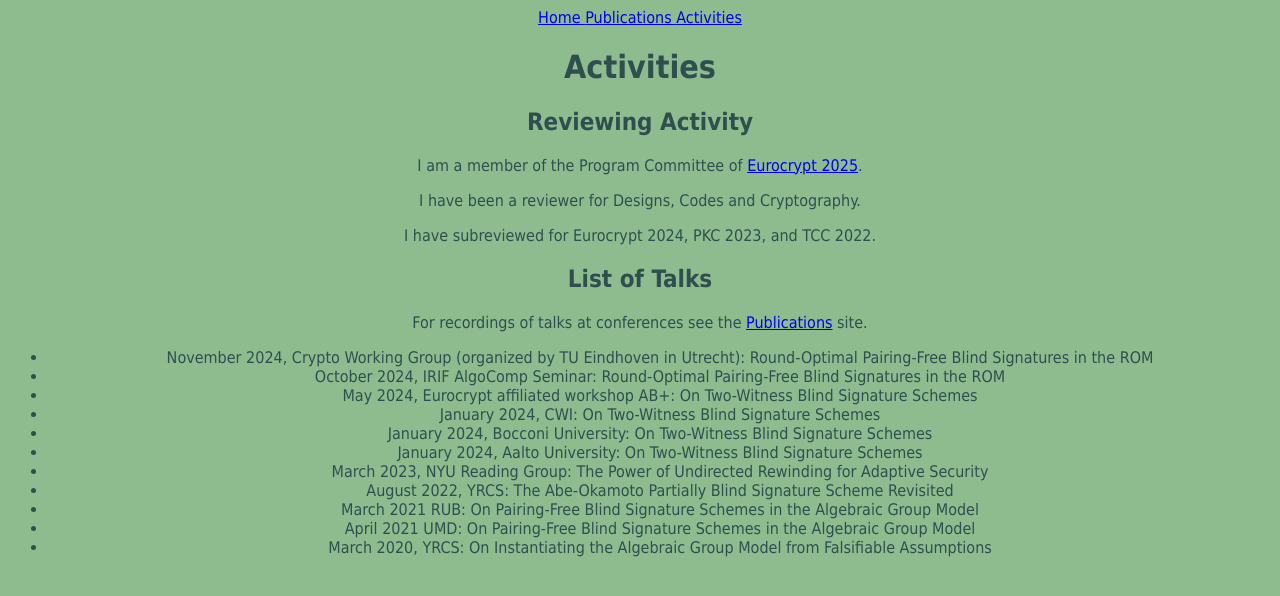
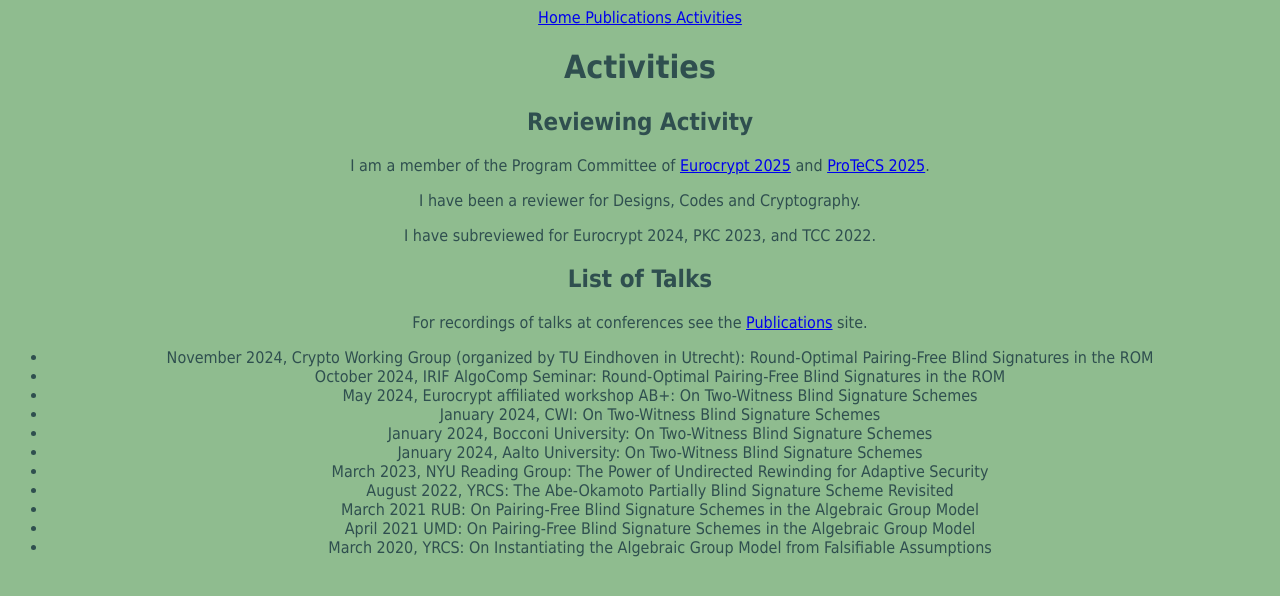
Before and after one commit to juliakastner/juliakastner.github.io, a Jekyll site: the page built from activities.md, in a window 1280 px wide. Shown: the top 596 px of the page. Built offline with Jekyll 4.4.1, drawn with Linux system fonts in a browser that asks for light colours.

Commit message:
added protecs pc membership

```diff
--- a/activities.md
+++ b/activities.md
@@ -6,7 +6,7 @@ title: Activities
 # Activities
 
 ## Reviewing Activity
-I am a member of the Program Committee of  [Eurocrypt 2025](https://eurocrypt.iacr.org/2025/).
+I am a member of the Program Committee of  [Eurocrypt 2025](https://eurocrypt.iacr.org/2025/) and [ProTeCS 2025](https://protecs-workshop.gitlab.io/).
 
 I have been a reviewer for Designs, Codes and Cryptography.
 
```
